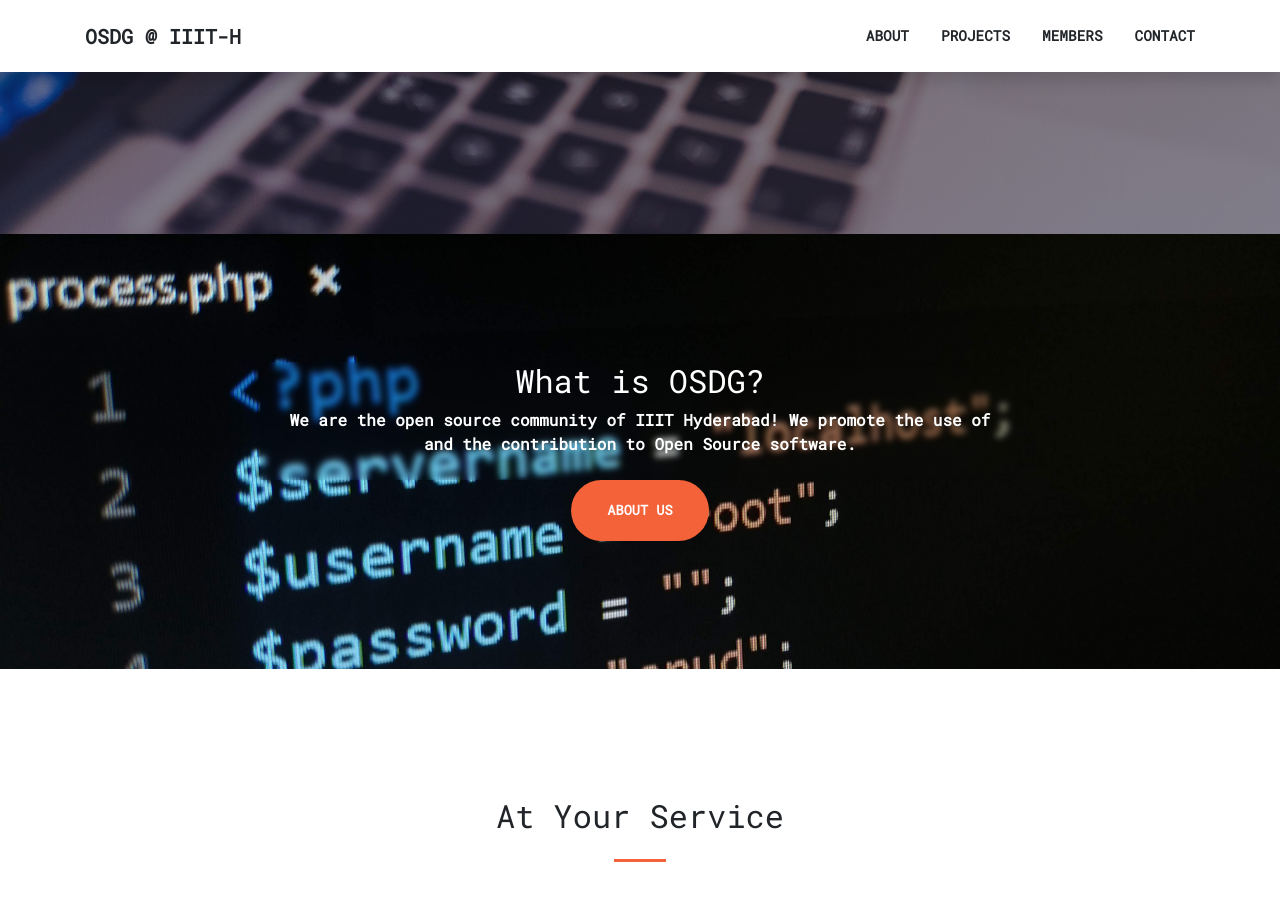
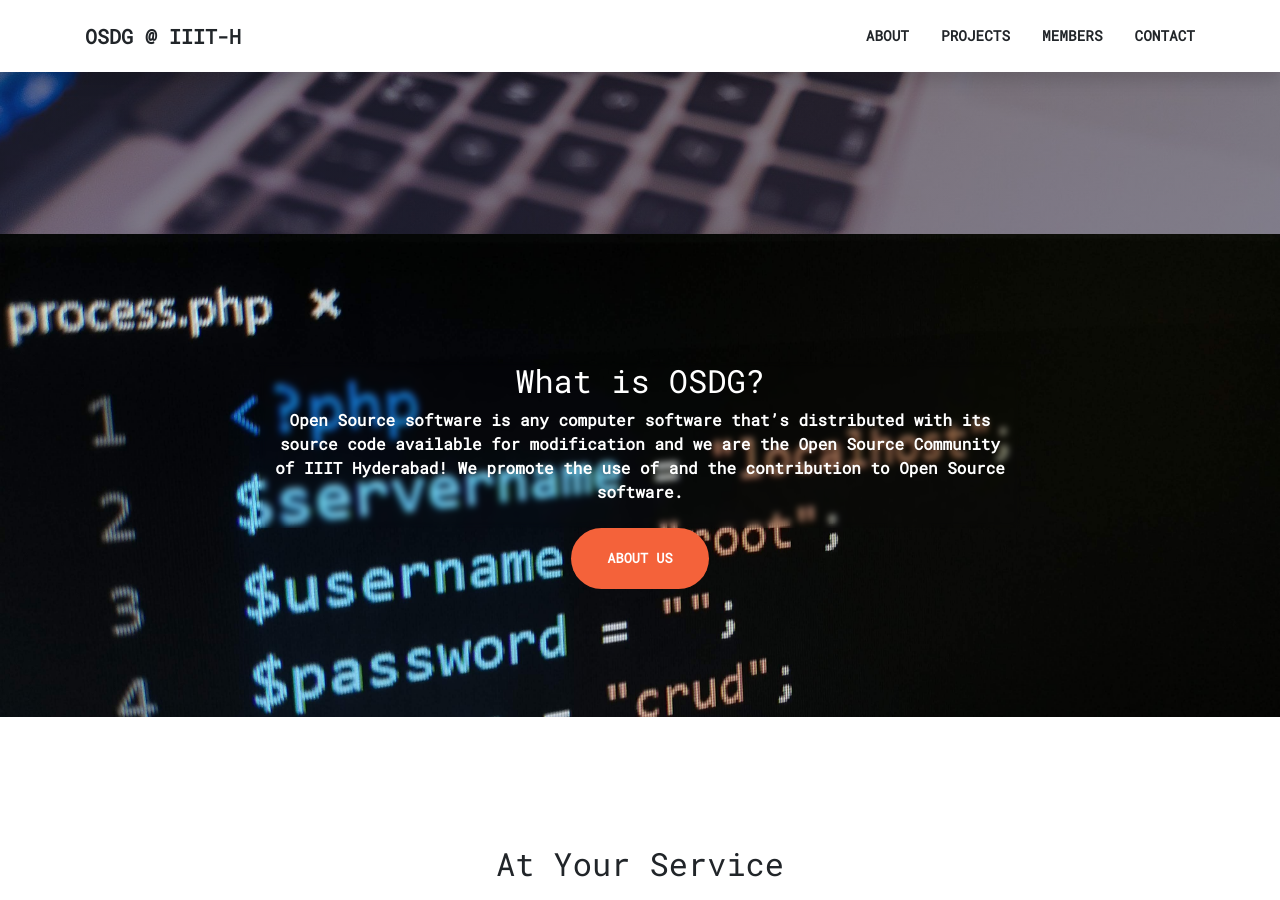
Before and after one commit to OSDG-IIITH/OSDG-IIITH.github.io, a Jekyll site: the page built from index.md, in a window 1280 px wide and 900 px high, scrolled down 666 px. Built offline with Jekyll 4.4.1, drawn with Linux system fonts in a browser that asks for light colours; nearby versions of some CDN libraries.

Commit message:
Added more intro content

```diff
--- a/assets/css/main.scss
+++ b/assets/css/main.scss
@@ -11,27 +11,18 @@
         "icons"
 ;
 
-/* OSDG image as background */
+/* Image as background */
 .custombg{
-        background-color: #FFFFFF;
-        /*
-        background-image: url('https://images.pexels.com/photos/1908284/pexels-photo-1908284.jpeg?cs=srgb&dl=black-wallpaper-coding-computer-developer-1908284.jpg&fm=jpg');
-        */
+        background-color:#FFFFFF;
 
         background-image:url('{{ site.baseurl }}/assets/img/backgrounds/design.jpg');
 
-        /*
-        filter: blur(50px);
-        -webkit-filter: blur(50px);
-        */
-
-        /*height:70%;
-        width:auto;*/
         background-size: cover;
         background-position: center center;
 }
 
-/* blurring the image to increase readability */
+/* Blurring the image to increase readability */
 .blur{
+        -webkit-backdrop-filter: blur(3px);
         backdrop-filter: blur(3px);
 }
--- a/index.md
+++ b/index.md
@@ -13,7 +13,7 @@ sections:
   - type: call-to-action.html
     section_id: about
     title: What is OSDG?
-    text: We are the open source community of IIIT Hyderabad! We promote the use of and the contribution to Open Source software.
+    text: Open Source software is any computer software that's distributed with its source code available for modification and we are the Open Source Community of IIIT Hyderabad! We promote the use of and the contribution to Open Source software.
     actions:
       - title: About us
         url: '/about'
```
